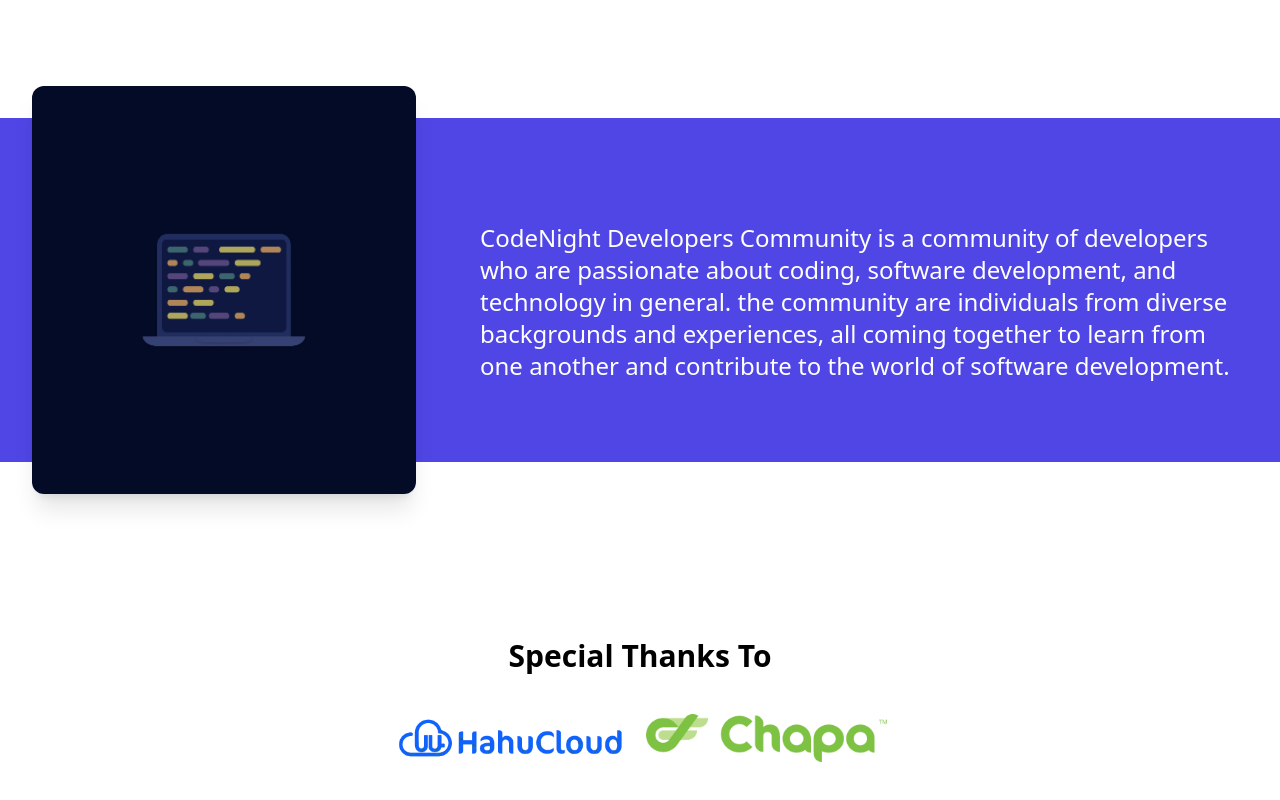
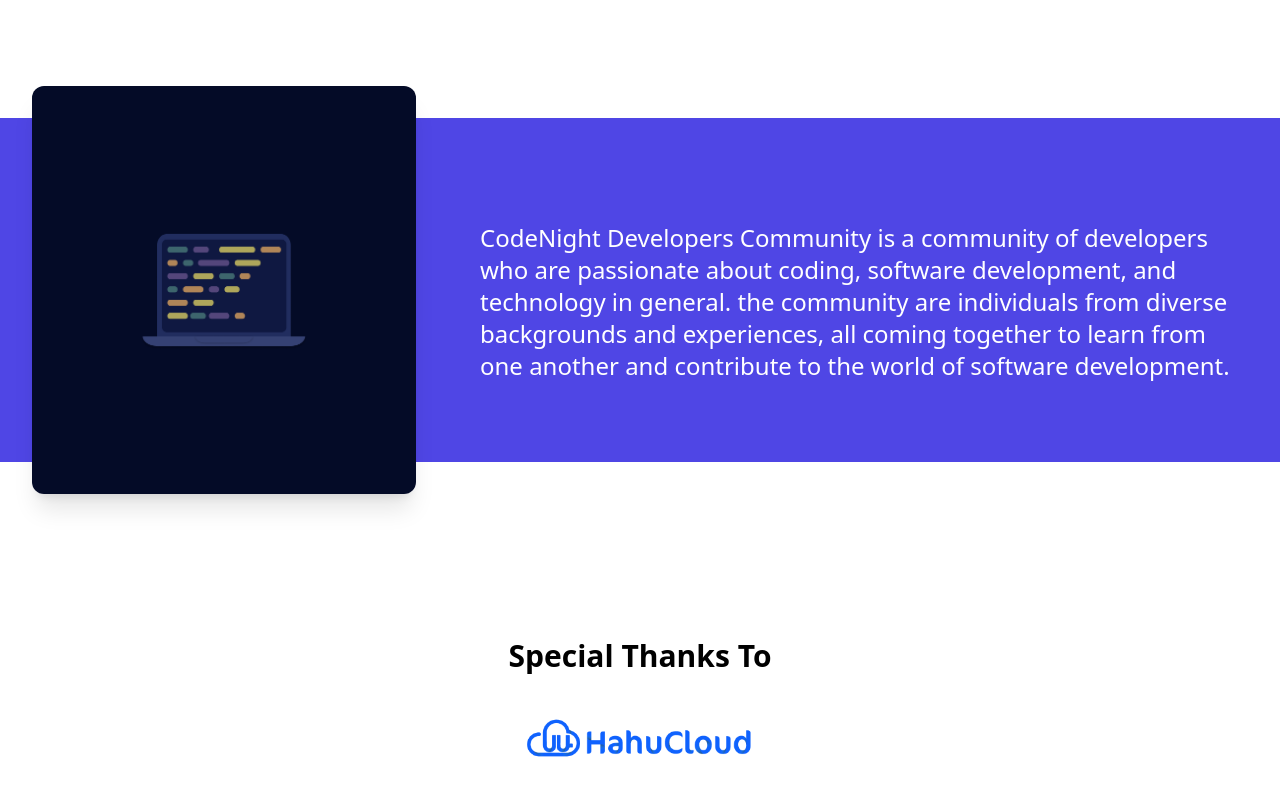
Before and after one commit to CodeNight-Ethiopia/codenight-frontend, a Next.js app: page / in a window 1280 px wide. Shown: the part 1153-1953 px from the top of the page. Built offline with nearby package versions, Linux system fonts and the light colour scheme.

Commit message:
chore: :heavy_minus_sign: restructure partners

```diff
--- a/pages/index.tsx
+++ b/pages/index.tsx
@@ -187,15 +187,6 @@ const Partners = () => (
 							/>
 						</picture>
 					</div>
-					<div className="mt-4 ml-8 flex-grow flex-shrink-0 lg:flex-grow-0 lg:ml-4 flex justify-center">
-						<picture>
-							<img
-								className="h-12 outline-black outline-2"
-								src="/chapa-logo.png"
-								alt="Chapa"
-							/>
-						</picture>
-					</div>
 				</div>
 			</div>
 		</div>
```
Also changed, not shown: 1 other file (tests, documents, lock files or other folders).
